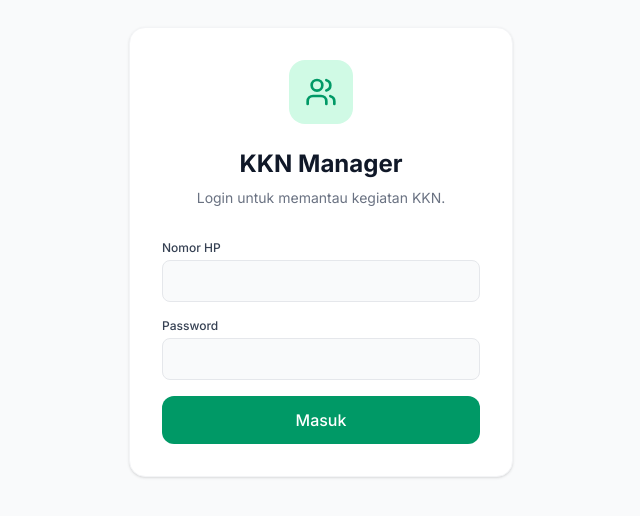
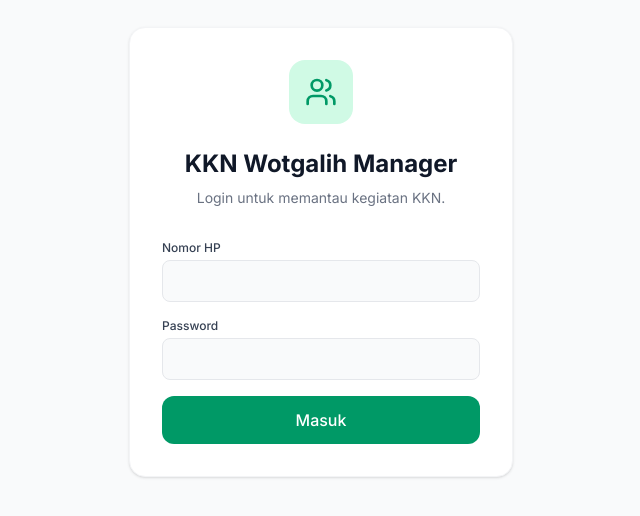
Before and after one commit to Akmal-Annajah/KKNWOtgalih-repo-github, a React (Vite) app: page /peserta in a window 1280 px wide. Shown: the part 148-664 px from the top of the page, without its empty margins (319-959 px from the left). Built offline with nearby package versions, Linux system fonts and the light colour scheme.

Commit message:
Update data peserta KKN

```diff
--- a/index.html
+++ b/index.html
@@ -3,7 +3,7 @@
   <head>
     <meta charset="UTF-8" />
     <meta name="viewport" content="width=device-width, initial-scale=1.0" />
-    <title>KKN Manager</title>
+    <title>KKN Wotgalih Manager</title>
   </head>
   <body>
     <div id="root"></div>
--- a/src/App.tsx
+++ b/src/App.tsx
@@ -181,7 +181,7 @@ function AppContent() {
           <div className="w-16 h-16 bg-emerald-100 rounded-2xl flex items-center justify-center mx-auto mb-6">
             <Users className="w-8 h-8 text-emerald-600" />
           </div>
-          <h1 className="text-2xl font-bold text-gray-900 mb-2 text-center">KKN Manager</h1>
+          <h1 className="text-2xl font-bold text-gray-900 mb-2 text-center">KKN Wotgalih Manager</h1>
           <p className="text-sm text-gray-500 mb-8 text-center">Login untuk memantau kegiatan KKN.</p>
 
           <form onSubmit={handleAuth} className="space-y-4">
@@ -234,7 +234,7 @@ function AppContent() {
           <div className="w-8 h-8 bg-emerald-600 rounded-lg flex items-center justify-center mr-3 shadow-sm">
             <span className="text-white font-bold text-lg">K</span>
           </div>
-          <h1 className="text-lg font-bold text-gray-900 tracking-tight">KKN Manager</h1>
+          <h1 className="text-lg font-bold text-gray-900 tracking-tight">KKN Wotgalih Manager</h1>
           <button className="ml-auto md:hidden text-gray-500 hover:bg-gray-50 p-1 rounded-md" onClick={() => setIsMobileMenuOpen(false)}>
             <X className="w-5 h-5" />
           </button>
@@ -284,7 +284,7 @@ function AppContent() {
             <Menu className="w-6 h-6" />
           </button>
           <span className="ml-3 font-semibold text-gray-900">
-            {navItems.find(i => location.pathname.startsWith(i.path))?.label || 'KKN Manager'}
+            {navItems.find(i => location.pathname.startsWith(i.path))?.label || 'KKN Wotgalih Manager'}
           </span>
         </header>
 
--- a/src/components/ParticipantsView.tsx
+++ b/src/components/ParticipantsView.tsx
@@ -114,10 +114,17 @@ export function ParticipantsView({ participants, setParticipants, getToken }: Pr
         let headerRowIndex = -1;
         for (let i = 0; i < data.length; i++) {
           const row = data[i];
-          if (row && row.some(cell => String(cell).toLowerCase().includes("nama lengkap")) &&
-                     row.some(cell => String(cell).toLowerCase().includes("no. whatsapp"))) {
-            headerRowIndex = i;
-            break;
+          if (row && Array.isArray(row)) {
+            const nameIdx = row.findIndex(cell => String(cell).toLowerCase().includes("nama"));
+            const phoneIdx = row.findIndex(cell => {
+              const s = String(cell).toLowerCase();
+              return s.includes("wa") || s.includes("whatsapp") || s.includes("telepon") || s.includes("hp") || s.includes("kontak");
+            });
+
+            if (nameIdx !== -1 && phoneIdx !== -1 && nameIdx !== phoneIdx) {
+              headerRowIndex = i;
+              break;
+            }
           }
         }
 
```
Also changed, not shown: package.json (line endings or trailing spaces).
